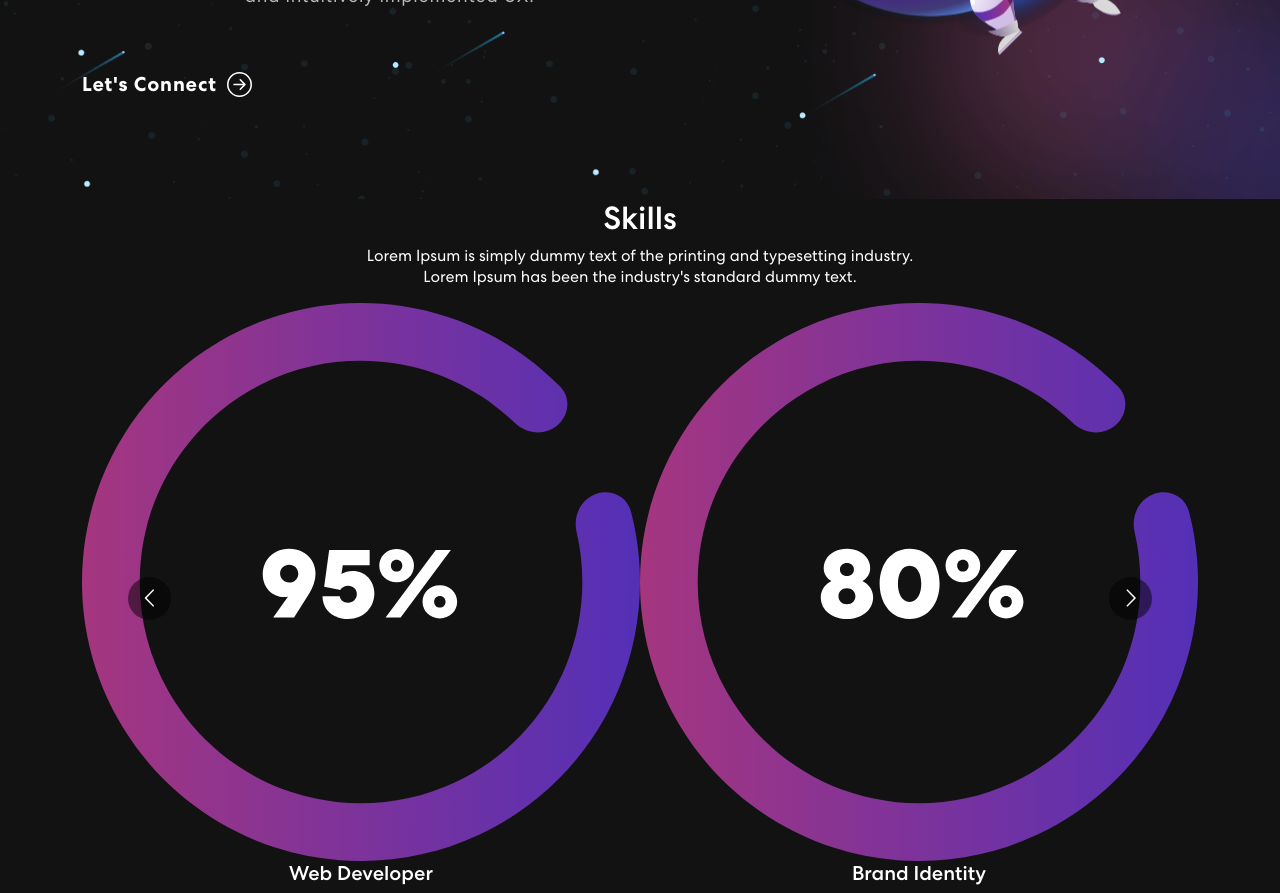
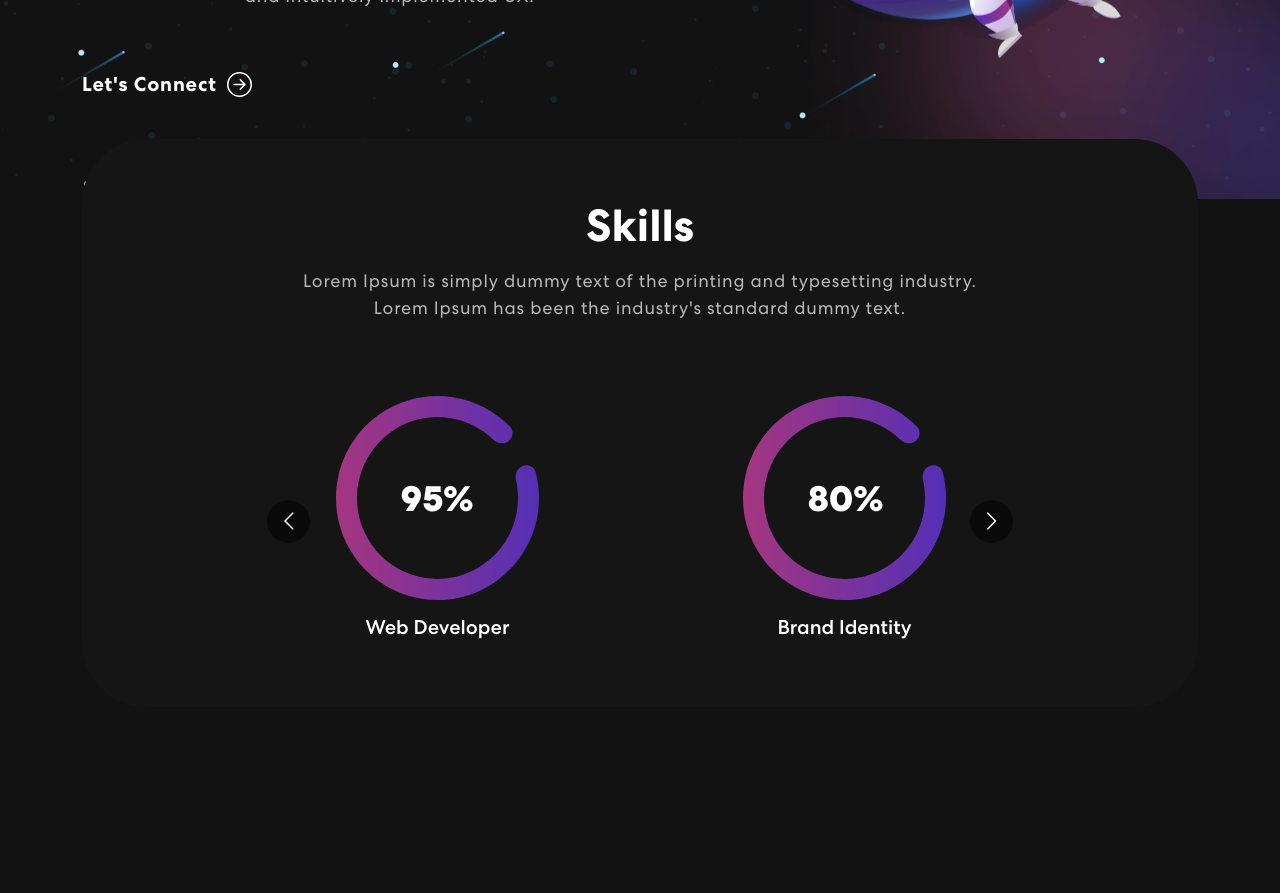
Before and after one commit to prabuhadi/personal-portofolio, a React (Create React App) app: page / in a window 1280 px wide. Shown: the part 600-1493 px from the top of the page. After the commit the page ends 1357 px from the top, so only its background shows below. Built offline with nearby package versions, Linux system fonts and the light colour scheme.

Commit message:
Modify skills section

```diff
--- a/src/App.css
+++ b/src/App.css
@@ -318,6 +318,47 @@
   border-right: 0.08em solid #666;
 }
 
+/*///////////// Skills Section /////////////*/
+
+.skill {
+  padding: 0 0 50px 0;
+  position: relative;
+}
+.skill-bx {
+  background: #151515;
+  border-radius: 64px;
+  text-align: center;
+  padding: 60px 50px;
+  margin-top: -60px;
+}
+.skill h2 {
+  font-size: 45px;
+  font-weight: 700;
+}
+.skill p {
+  color: #b8b8b8;
+  font-size: 18px;
+  letter-spacing: 0.8px;
+  line-height: 1.5em;
+  margin: 14px 0 75px 0;
+}
+.skill-slider {
+  width: 80%;
+  margin: 0 auto;
+  position: relative;
+}
+.skill-slider .item img {
+  width: 50%;
+  margin: 0 auto 15px auto;
+}
+.background-image-left {
+  top: 28%;
+  position: absolute;
+  bottom: 0;
+  width: 40%;
+  z-index: -4;
+}
+
 /*///////////// Default CSS /////////////*/
 
 .App {
--- a/src/components/Skills.js
+++ b/src/components/Skills.js
@@ -4,6 +4,7 @@
 import meter1 from "../assets/img/meter1.svg";
 import meter2 from "../assets/img/meter2.svg";
 import meter3 from "../assets/img/meter3.svg";
+import colorSharp from "../assets/img/color-sharp.png";
 
 export const Skills = () => {
   const responsive = {
@@ -63,6 +64,7 @@
           </Col>
         </Row>
       </Container>
+      {/* <img className="background-image-left" src={colorSharp} /> */}
     </section>
   );
 };
```
